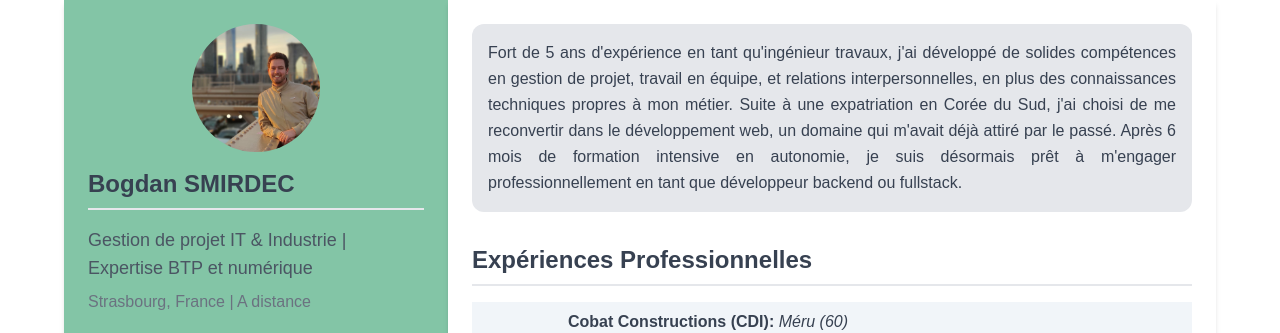
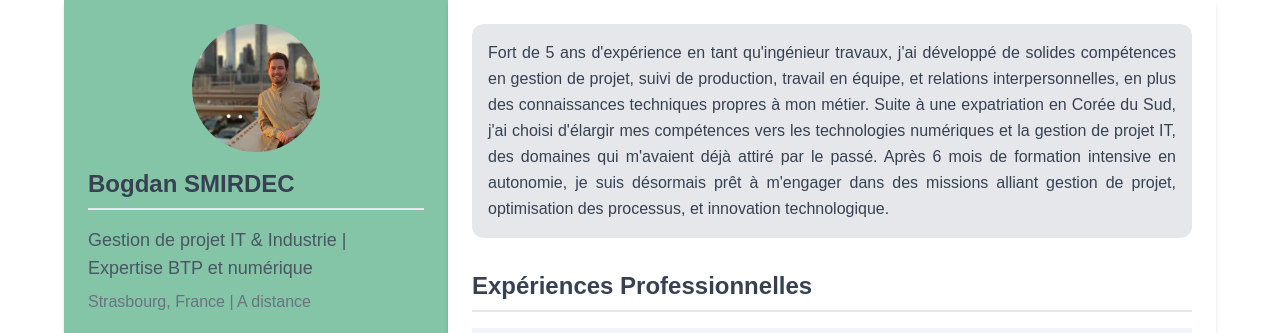
Before and after one commit to bsmirdec/my-resume, a website: page index.html in a window 1280 px wide. Shown: the top 333 px of the page. Drawn offline with Linux system fonts and the light colour scheme.

Commit message:
version 2.4

```diff
--- a/index.html
+++ b/index.html
@@ -218,13 +218,15 @@
             data-content-id="presentation-text"
           >
             Fort de 5 ans d'expérience en tant qu'ingénieur travaux, j'ai
-            développé de solides compétences en gestion de projet, travail en
-            équipe, et relations interpersonnelles, en plus des connaissances
-            techniques propres à mon métier. Suite à une expatriation en Corée
-            du Sud, j'ai choisi de me reconvertir dans le développement web, un
-            domaine qui m'avait déjà attiré par le passé. Après 6 mois de
+            développé de solides compétences en gestion de projet, suivi de
+            production, travail en équipe, et relations interpersonnelles, en
+            plus des connaissances techniques propres à mon métier. Suite à une
+            expatriation en Corée du Sud, j'ai choisi d'élargir mes compétences
+            vers les technologies numériques et la gestion de projet IT, des
+            domaines qui m'avaient déjà attiré par le passé. Après 6 mois de
             formation intensive en autonomie, je suis désormais prêt à m'engager
-            professionnellement en tant que développeur backend ou fullstack.
+            dans des missions alliant gestion de projet, optimisation des
+            processus, et innovation technologique.
           </p>
         </div>
 
```
